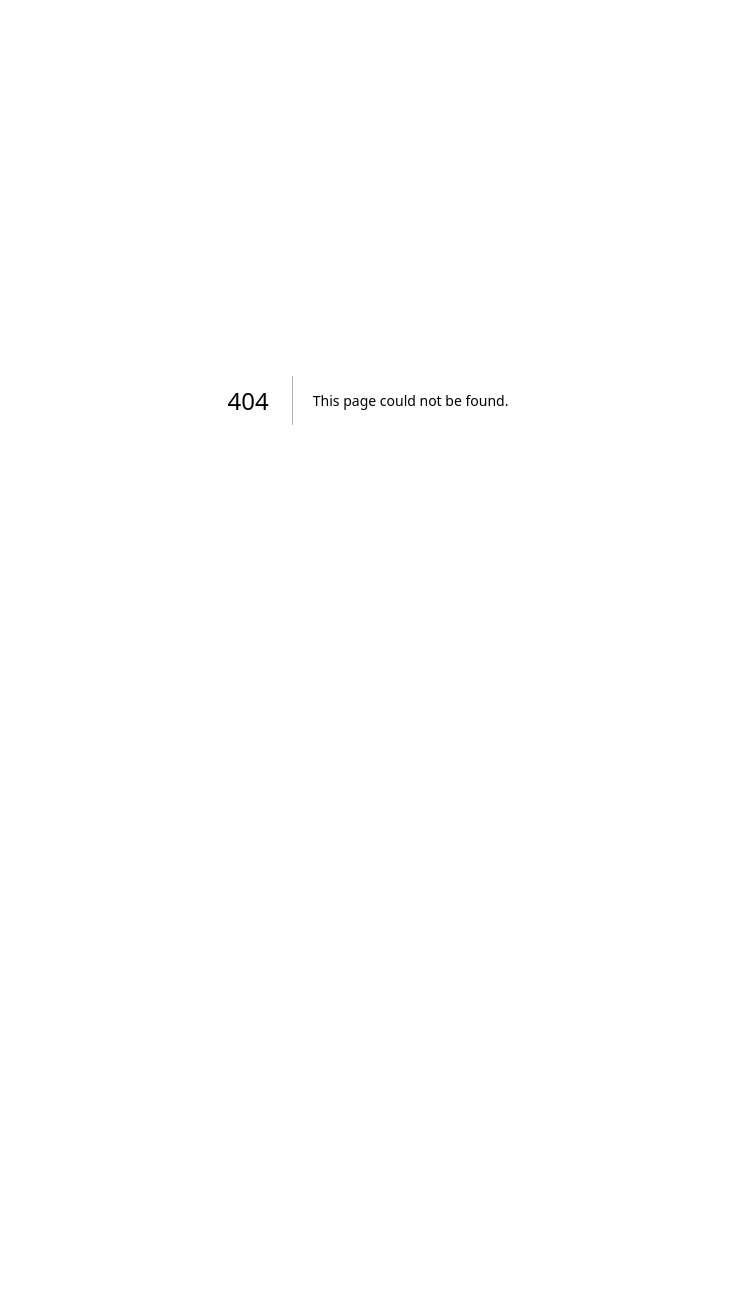
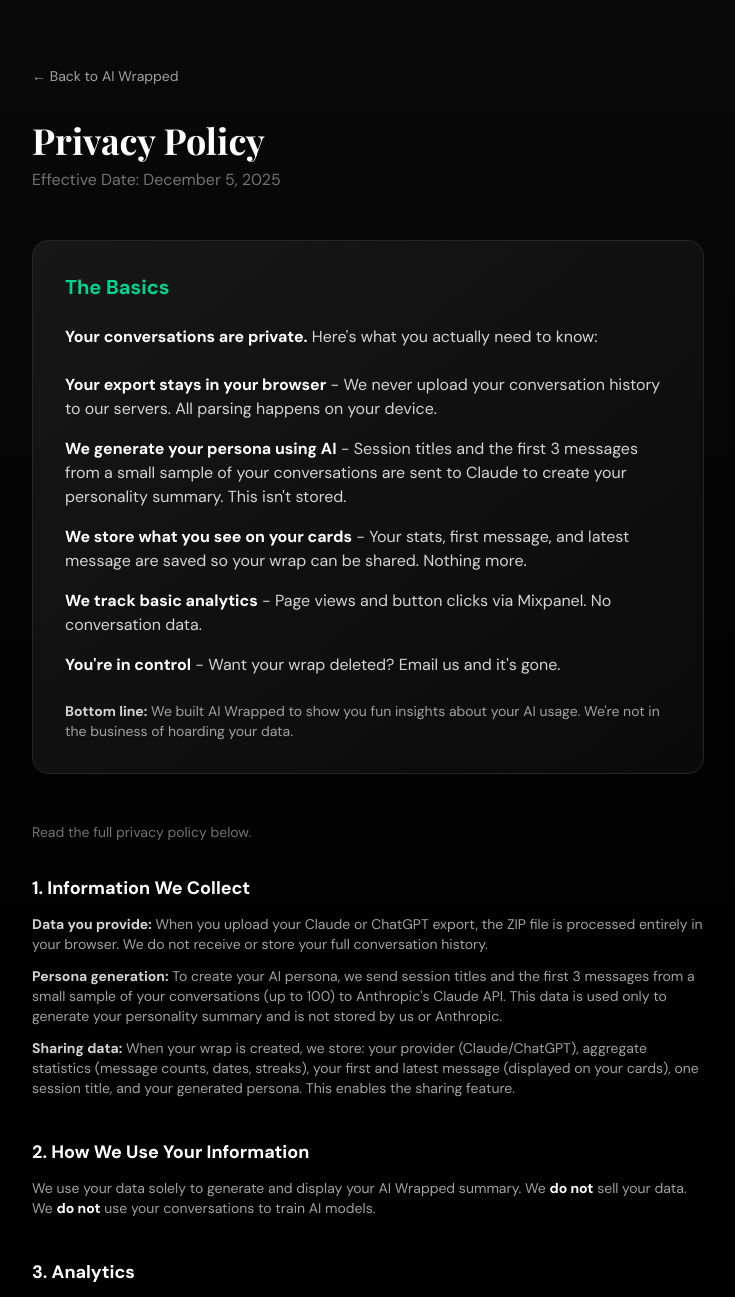
Before and after one commit to akshayvkt/aiwrapped, a Next.js app: page /privacy in a window 1280 px wide. Before the commit this address had no page. Shown: the top 1297 px of the page, without its empty margins (272-1007 px from the left). Before the commit the page ends 800 px from the top, so only its background shows below. Built offline with nearby package versions, Linux system fonts and the light colour scheme.

Commit message:
Add privacy policy, update README, default to ChatGPT, update to 2025

```diff
--- a/app/page.tsx
+++ b/app/page.tsx
@@ -16,7 +16,7 @@
 import { createShareableWrap, updateSharedWrapWithPersona } from '@/lib/sharing';
 import { trackEvent } from '@/lib/mixpanel';
 
-const DEFAULT_PROVIDER: AiProvider = 'claude';
+const DEFAULT_PROVIDER: AiProvider = 'chatgpt';
 
 type SessionInfo = {
   date: string;
@@ -333,7 +333,7 @@
 
         {/* Large decorative typography in background */}
         <div className="absolute top-1/2 left-1/2 -translate-x-1/2 -translate-y-1/2 text-[25rem] font-display font-black text-white/[0.02] select-none whitespace-nowrap">
-          2024
+          2025
         </div>
       </div>
 
@@ -346,7 +346,7 @@
           className="mb-8 flex items-center justify-between"
         >
           <div className="inline-flex rounded-full bg-[#f8f5f2]/10 p-1 border border-[#f8f5f2]/20 relative">
-            {(['claude', 'chatgpt'] as AiProvider[]).map(option => {
+            {(['chatgpt', 'claude'] as AiProvider[]).map(option => {
               const isActive = option === selectedProvider;
               return (
                 <button
@@ -492,7 +492,7 @@
                     scale: isDragging ? 1.05 : 1,
                     borderColor: isDragging ? '#ff006e' : 'rgba(248, 245, 242, 0.3)',
                   }}
-                  className="relative border-4 border-dashed rounded-2xl p-12 mx-auto max-w-xl transition-all duration-300 cursor-pointer backdrop-blur-sm bg-[#f8f5f2]/5 hover:bg-[#f8f5f2]/10 mb-10"
+                  className="relative border-4 border-dashed rounded-2xl p-12 mx-auto max-w-xl transition-all duration-300 cursor-pointer backdrop-blur-sm bg-[#f8f5f2]/5 hover:bg-[#f8f5f2]/10 mb-2"
                 >
                   <input
                     type="file"
@@ -522,6 +522,13 @@
                     or click to browse
                   </p>
                 </motion.div>
+
+                <p className="text-xs text-[#f8f5f2]/40 text-center mt-1 mb-4">
+                  By uploading, you agree to our{' '}
+                  <a href="/privacy" className="underline hover:text-[#f8f5f2]/60 transition-colors">
+                    Privacy Policy
+                  </a>
+                </p>
 
                 {needsProviderChoice && (
                   <div className="mb-8 rounded-2xl border border-yellow-500/40 bg-yellow-500/10 px-6 py-5 text-left text-yellow-100">
@@ -584,7 +591,7 @@
                   </p>
                   <p className="flex gap-4 items-start">
                     <span className="font-display text-3xl font-bold text-[#ff006e]">3</span>
-                    <span className="text-[#f8f5f2]/80 text-lg pt-1">Download the ZIP and drop it above</span>
+                    <span className="text-[#f8f5f2]/80 text-lg pt-1">Download the file and drop it above</span>
                   </p>
                 </div>
 
--- /dev/null
+++ b/app/privacy/page.tsx
@@ -0,0 +1,123 @@
+export default function PrivacyPolicy() {
+  return (
+    <main className="min-h-screen bg-gradient-to-b from-neutral-950 to-black text-white py-16 px-6">
+      <div className="max-w-2xl mx-auto">
+        <a href="/" className="text-neutral-400 hover:text-white transition-colors text-sm">
+          ← Back to AI Wrapped
+        </a>
+
+        <h1 className="font-display text-4xl font-bold mt-8 mb-2">Privacy Policy</h1>
+        <p className="text-neutral-500 mb-12">Effective Date: December 5, 2025</p>
+
+        {/* The Basics Card */}
+        <div className="bg-gradient-to-br from-neutral-900 to-neutral-950 rounded-2xl p-8 mb-12 border border-neutral-800">
+          <h2 className="text-xl font-semibold text-emerald-400 mb-6">The Basics</h2>
+
+          <p className="text-neutral-300 mb-6">
+            <strong className="text-white">Your conversations are private.</strong> Here&apos;s what you actually need to know:
+          </p>
+
+          <div className="space-y-4 text-neutral-300">
+            <p>
+              <strong className="text-white">Your export stays in your browser</strong> - We never upload your conversation history to our servers. All parsing happens on your device.
+            </p>
+
+            <p>
+              <strong className="text-white">We generate your persona using AI</strong> - Session titles and the first 3 messages from a small sample of your conversations are sent to Claude to create your personality summary. This isn&apos;t stored.
+            </p>
+
+            <p>
+              <strong className="text-white">We store what you see on your cards</strong> - Your stats, first message, and latest message are saved so your wrap can be shared. Nothing more.
+            </p>
+
+            <p>
+              <strong className="text-white">We track basic analytics</strong> - Page views and button clicks via Mixpanel. No conversation data.
+            </p>
+
+            <p>
+              <strong className="text-white">You&apos;re in control</strong> - Want your wrap deleted? Email us and it&apos;s gone.
+            </p>
+          </div>
+
+          <p className="text-neutral-400 mt-6 text-sm">
+            <strong className="text-neutral-300">Bottom line:</strong> We built AI Wrapped to show you fun insights about your AI usage. We&apos;re not in the business of hoarding your data.
+          </p>
+        </div>
+
+        {/* Full Policy */}
+        <p className="text-neutral-500 text-sm mb-8">Read the full privacy policy below.</p>
+
+        <div className="space-y-10 text-neutral-400 text-sm">
+          <section>
+            <h2 className="text-lg font-semibold text-white mb-3">1. Information We Collect</h2>
+            <p className="mb-3">
+              <strong className="text-neutral-300">Data you provide:</strong> When you upload your Claude or ChatGPT export, the ZIP file is processed entirely in your browser. We do not receive or store your full conversation history.
+            </p>
+            <p className="mb-3">
+              <strong className="text-neutral-300">Persona generation:</strong> To create your AI persona, we send session titles and the first 3 messages from a small sample of your conversations (up to 100) to Anthropic&apos;s Claude API. This data is used only to generate your personality summary and is not stored by us or Anthropic.
+            </p>
+            <p>
+              <strong className="text-neutral-300">Sharing data:</strong> When your wrap is created, we store: your provider (Claude/ChatGPT), aggregate statistics (message counts, dates, streaks), your first and latest message (displayed on your cards), one session title, and your generated persona. This enables the sharing feature.
+            </p>
+          </section>
+
+          <section>
+            <h2 className="text-lg font-semibold text-white mb-3">2. How We Use Your Information</h2>
+            <p>
+              We use your data solely to generate and display your AI Wrapped summary. We <strong className="text-white">do not</strong> sell your data. We <strong className="text-white">do not</strong> use your conversations to train AI models.
+            </p>
+          </section>
+
+          <section>
+            <h2 className="text-lg font-semibold text-white mb-3">3. Analytics</h2>
+            <p>
+              We use Mixpanel to collect anonymous usage analytics (page views, feature usage). This helps us improve the product. No conversation content is ever sent to analytics services.
+            </p>
+          </section>
+
+          <section>
+            <h2 className="text-lg font-semibold text-white mb-3">4. Data Retention</h2>
+            <p>
+              Shared wraps are stored indefinitely to keep share links working. You can request deletion at any time.
+            </p>
+          </section>
+
+          <section>
+            <h2 className="text-lg font-semibold text-white mb-3">5. Data Deletion</h2>
+            <p>
+              To delete your shared wrap, email{" "}
+              <a href="mailto:support@dysunlabs.com" className="text-white underline">
+                support@dysunlabs.com
+              </a>{" "}
+              with your share link. We&apos;ll remove it within 7 days.
+            </p>
+          </section>
+
+          <section>
+            <h2 className="text-lg font-semibold text-white mb-3">6. Third-Party Services</h2>
+            <p className="mb-2">We use the following third-party services:</p>
+            <ul className="list-disc list-inside space-y-1 ml-2">
+              <li><strong className="text-neutral-300">Anthropic (Claude API)</strong> - Persona generation</li>
+              <li><strong className="text-neutral-300">Supabase</strong> - Database for shared wraps</li>
+              <li><strong className="text-neutral-300">Mixpanel</strong> - Anonymous analytics</li>
+            </ul>
+          </section>
+
+          <section>
+            <h2 className="text-lg font-semibold text-white mb-3">7. Contact</h2>
+            <p>
+              Questions? Reach out at{" "}
+              <a href="mailto:support@dysunlabs.com" className="text-white underline">
+                support@dysunlabs.com
+              </a>
+            </p>
+          </section>
+        </div>
+
+        <div className="mt-16 pt-8 border-t border-neutral-800 text-sm text-neutral-500">
+          <p>AI Wrapped is built by Dysun Inc.</p>
+        </div>
+      </div>
+    </main>
+  );
+}
```
Also changed, not shown: 1 other file (tests, documents, lock files or other folders).
